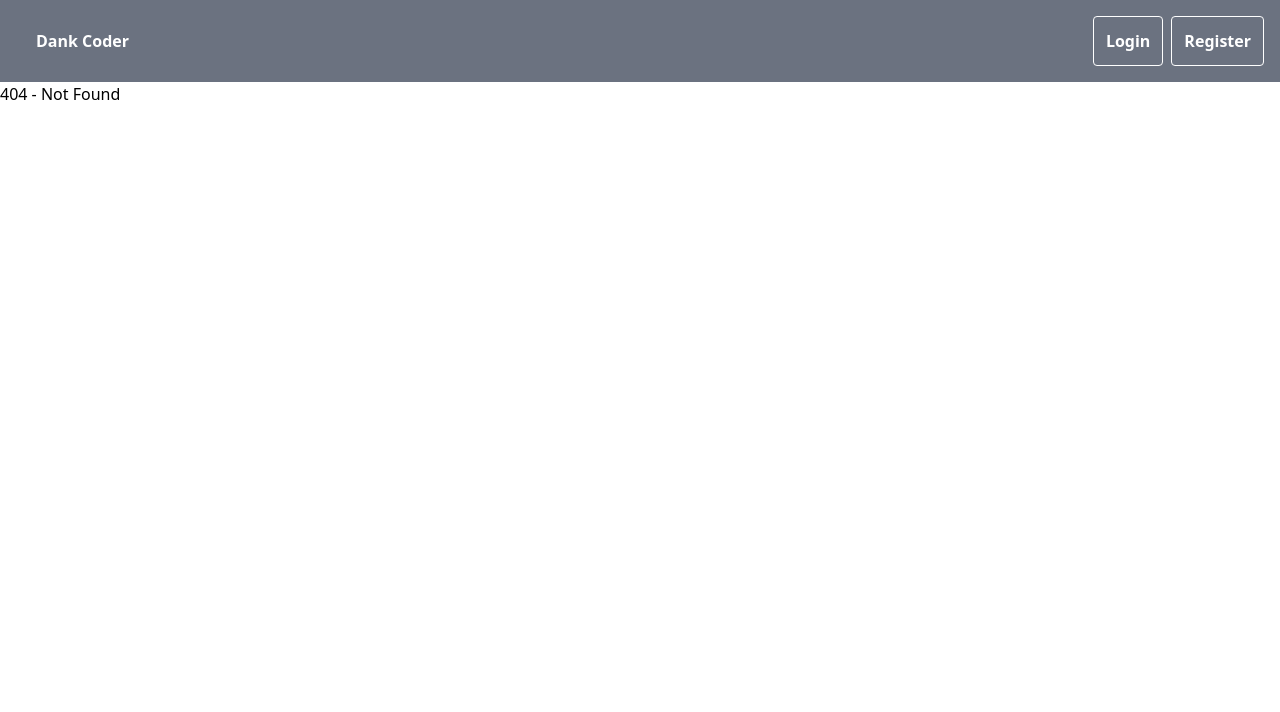
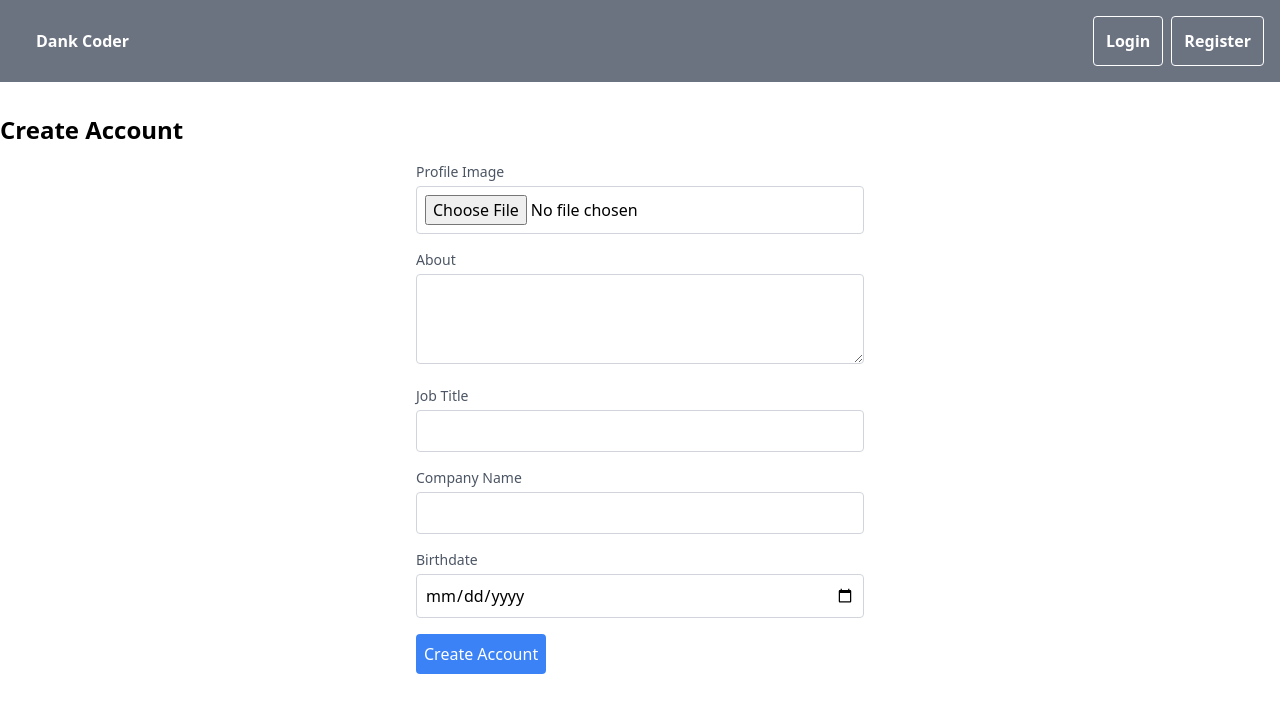
Before and after one commit to aniket2727/Blog-Application-IT-sector-Type-script-MERN, a React (Create React App) app in the folder client/: page /handle in a window 1280 px wide. Before the commit this address had no page. Shown: the top 712 px of the page. Built offline with nearby package versions, Linux system fonts and the light colour scheme.

Commit message:
create componets for write about yourself

```diff
--- a/client/src/App.tsx
+++ b/client/src/App.tsx
@@ -6,6 +6,7 @@ import LoginComponents from './componets/authentications/LoginComonets';
 import RegisterComponents from './componets/authentications/RegisterComponets';
 import NavbarComponents from './componets/header/NavbarComponets';
 import CreatePost from './componets/postCreations/CreatePost';
+import AccountComponets from './componets/header/AccountComponets';
 const NotFound = () => {
   return <h1>404 - Not Found</h1>;
 };
@@ -20,7 +21,7 @@ function App() {
           <Route path="/" element={<LoginComponents />} />
           <Route path="/register" element={<RegisterComponents />} />
           <Route path="/create" element={<CreatePost />} />
-          {/* Add the NotFound route */}
+          <Route path="/handle" element={<AccountComponets/>} />
           <Route path="*" element={<NotFound />} />
         </Routes>
       </BrowserRouter>
--- /dev/null
+++ b/client/src/componets/header/AccountComponets.tsx
@@ -0,0 +1,119 @@
+import React, { useState } from 'react';
+import { useNavigate } from 'react-router-dom';
+
+const CreateAccount = () => {
+    const [image, setImage] = useState<File | undefined>(undefined);
+    const [about, setAbout] = useState('');
+    const [jobTitle, setJobTitle] = useState('');
+    const [companyName, setCompanyName] = useState('');
+    const [birthdate, setBirthdate] = useState('');
+
+    const navigate=useNavigate();
+    const handleImageChange = (e: React.ChangeEvent<HTMLInputElement>) => {
+      // Handle image upload logic
+      const selectedImage = e.target.files?.[0];
+      setImage(selectedImage);
+    };
+    const handleSubmit = () => {
+        // Implement your create account logic here
+        // You can send the data to your backend server
+        console.log('Image:', image);
+        console.log('About:', about);
+        console.log('Job Title:', jobTitle);
+        console.log('Company Name:', companyName);
+        console.log('Birthdate:', birthdate);
+
+        // Redirect to home page after account creation
+        navigate('/home');
+    };
+
+    return (
+        <div className="container mx-auto mt-8">
+            <h1 className="text-2xl font-bold mb-4">Create Account</h1>
+
+            <form className="max-w-md mx-auto">
+                {/* Image Upload */}
+                <div className="mb-4">
+                    <label htmlFor="image" className="block text-sm font-medium text-gray-600">
+                        Profile Image
+                    </label>
+                    <input
+                        type="file"
+                        id="image"
+                        accept="image/*"
+                        onChange={handleImageChange}
+                        className="mt-1 p-2 border border-gray-300 rounded w-full"
+                    />
+                </div>
+
+                {/* About */}
+                <div className="mb-4">
+                    <label htmlFor="about" className="block text-sm font-medium text-gray-600">
+                        About
+                    </label>
+                    <textarea
+                        id="about"
+                        rows={3}
+                        value={about}
+                        onChange={(e) => setAbout(e.target.value)}
+                        className="mt-1 p-2 border border-gray-300 rounded w-full"
+                    ></textarea>
+
+                </div>
+
+                {/* Job Title */}
+                <div className="mb-4">
+                    <label htmlFor="jobTitle" className="block text-sm font-medium text-gray-600">
+                        Job Title
+                    </label>
+                    <input
+                        type="text"
+                        id="jobTitle"
+                        value={jobTitle}
+                        onChange={(e) => setJobTitle(e.target.value)}
+                        className="mt-1 p-2 border border-gray-300 rounded w-full"
+                    />
+                </div>
+
+                {/* Company Name */}
+                <div className="mb-4">
+                    <label htmlFor="companyName" className="block text-sm font-medium text-gray-600">
+                        Company Name
+                    </label>
+                    <input
+                        type="text"
+                        id="companyName"
+                        value={companyName}
+                        onChange={(e) => setCompanyName(e.target.value)}
+                        className="mt-1 p-2 border border-gray-300 rounded w-full"
+                    />
+                </div>
+
+                {/* Birthdate */}
+                <div className="mb-4">
+                    <label htmlFor="birthdate" className="block text-sm font-medium text-gray-600">
+                        Birthdate
+                    </label>
+                    <input
+                        type="date"
+                        id="birthdate"
+                        value={birthdate}
+                        onChange={(e) => setBirthdate(e.target.value)}
+                        className="mt-1 p-2 border border-gray-300 rounded w-full"
+                    />
+                </div>
+
+                {/* Submit Button */}
+                <button
+                    type="button"
+                    onClick={handleSubmit}
+                    className="bg-blue-500 text-white p-2 rounded hover:bg-blue-600"
+                >
+                    Create Account
+                </button>
+            </form>
+        </div>
+    );
+};
+
+export default CreateAccount;
```
